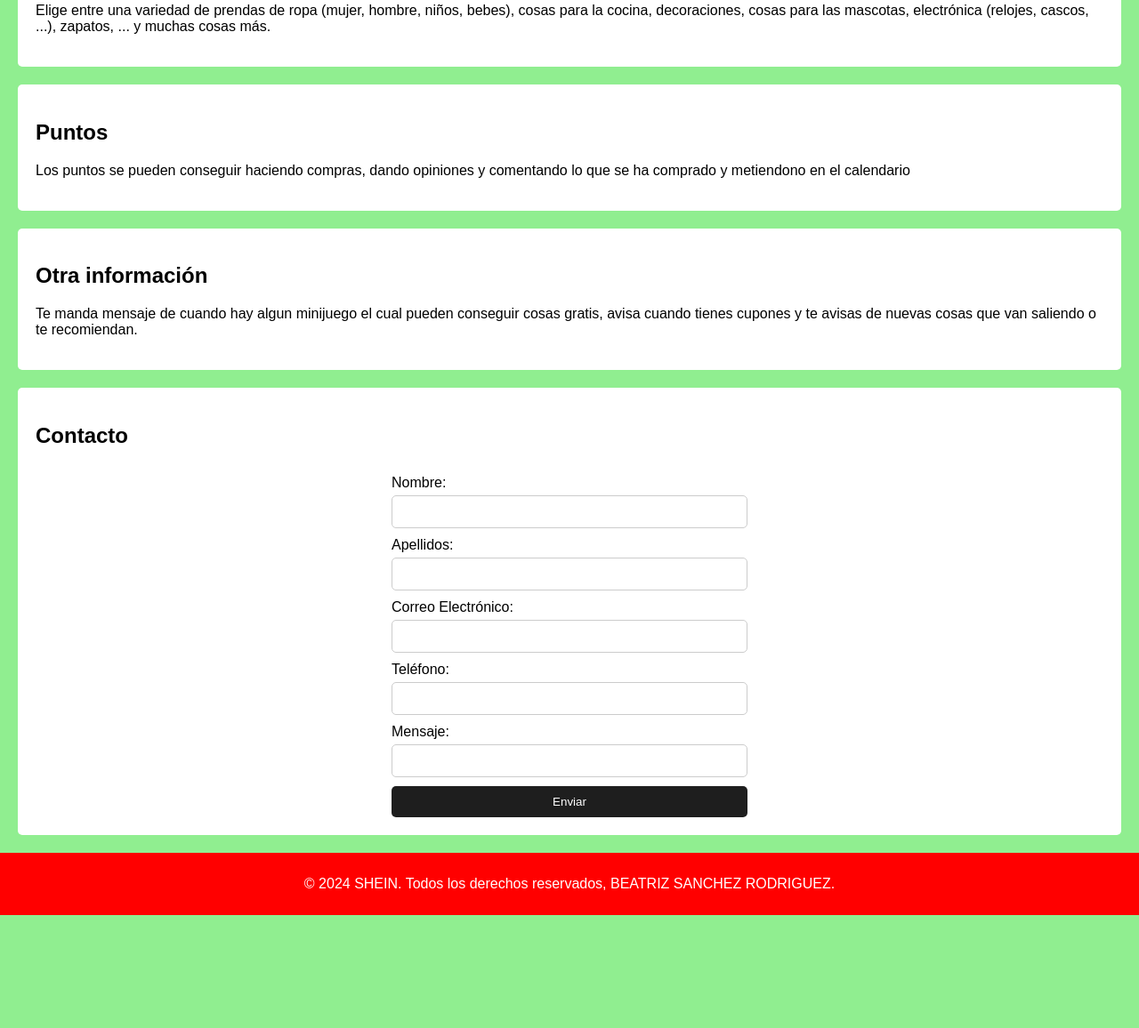
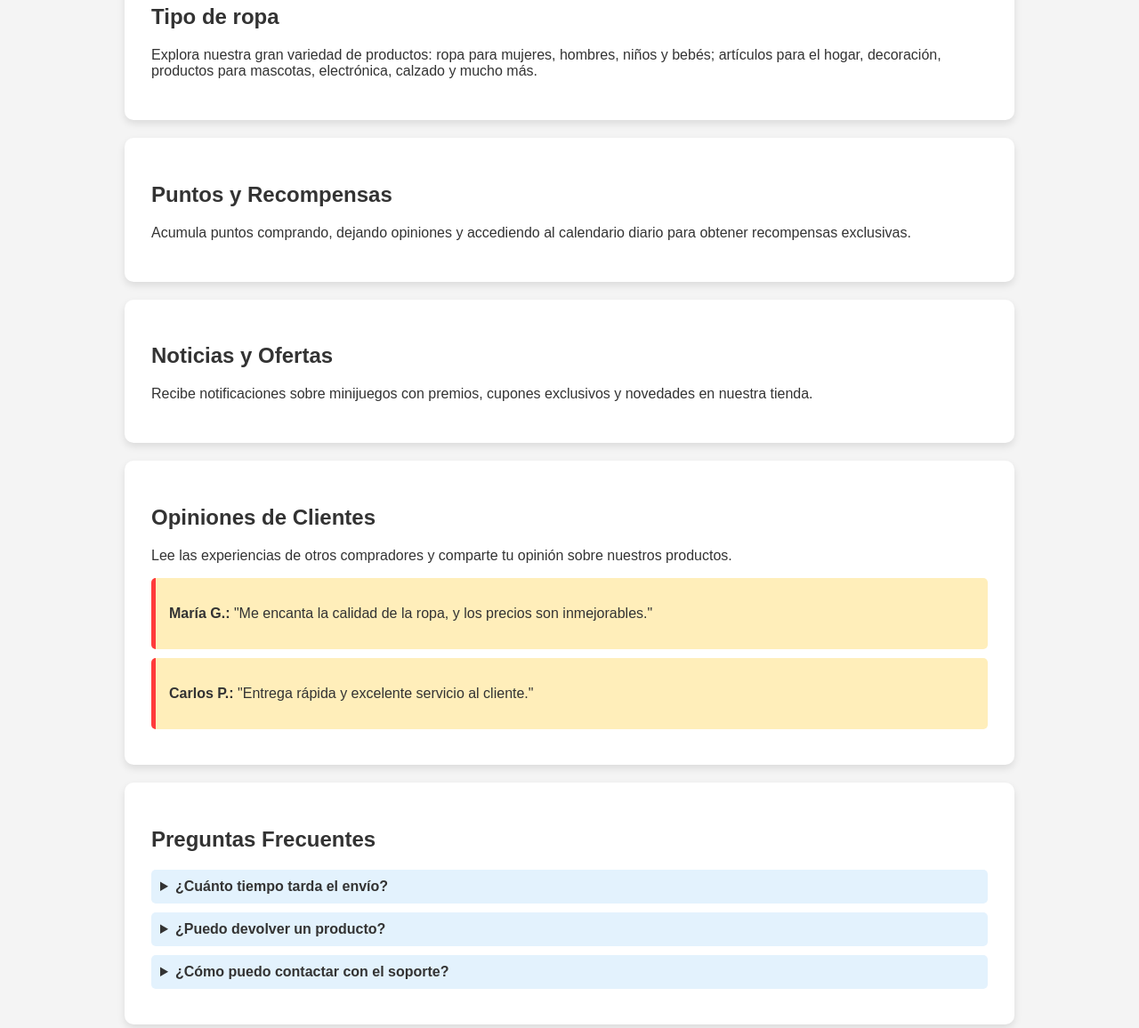
Before and after one commit to Trish3116/Trish3116.github.io, a plain HTML site: page index.html in a window 1280 px wide. Shown: the part 259-1415 px from the top of the page at 89% size. Before the commit the page ends 1288 px from the top, so only its background shows below. Drawn offline with Linux system fonts and the light colour scheme.

Commit message:
Add files via upload

```diff
--- a/index.html
+++ b/index.html
@@ -3,41 +3,65 @@
 <head>
     <meta charset="UTF-8">
     <meta name="viewport" content="width=device-width, initial-scale=1.0">
-    <title>SHEIN</title>
-    <link rel="stylesheet" href="pagina_web.css">
+    <title>SHEIN - Tienda Online</title>
+    <link rel="stylesheet" href="./pagina_web.css">
 </head>
 <body>
     <header>
-        <h1>Bienvenido a la página del SHEIN</h1>
+        <h1>Bienvenido a SHEIN</h1>
         <nav>
             <ul>
                 <li><a href="#ropa">Tipo de ropa</a></li>
                 <li><a href="#puntos">Puntos</a></li>
-                <li><a href="#noticias">Otra información</a></li>
+                <li><a href="#noticias">Noticias</a></li>
+                <li><a href="#opiniones">Opiniones</a></li>
+                <li><a href="#faq">Preguntas Frecuentes</a></li>
+                <li><a href="#contacto">Contacto</a></li>
             </ul>
         </nav>
     </header>
 
+    <main>
         <section id="ropa">
             <h2>Tipo de ropa</h2>
-        <p>Elige entre una variedad de prendas de ropa (mujer, hombre, niños, bebes), cosas
-            para la cocina, decoraciones, cosas para las mascotas, electrónica (relojes,
-            cascos, ...), zapatos, ... y muchas cosas más.
-        </p>
+            <p>Explora nuestra gran variedad de productos: ropa para mujeres, hombres, niños y bebés; artículos para el hogar, decoración, productos para mascotas, electrónica, calzado y mucho más.</p>
         </section>
 
         <section id="puntos">
-        <h2>Puntos</h2>
-        <p>Los puntos se pueden conseguir haciendo compras, dando opiniones y comentando lo que
-            se ha comprado y metiendono en el calendario
-        </p>
+            <h2>Puntos y Recompensas</h2>
+            <p>Acumula puntos comprando, dejando opiniones y accediendo al calendario diario para obtener recompensas exclusivas.</p>
         </section>
 
         <section id="noticias">
-        <h2>Otra información</h2>
-        <p>Te manda mensaje de cuando hay algun minijuego el cual pueden conseguir cosas gratis,
-            avisa cuando tienes cupones y te avisas de nuevas cosas que van saliendo o te recomiendan.
-        </p>
+            <h2>Noticias y Ofertas</h2>
+            <p>Recibe notificaciones sobre minijuegos con premios, cupones exclusivos y novedades en nuestra tienda.</p>
+        </section>
+
+        <section id="opiniones">
+            <h2>Opiniones de Clientes</h2>
+            <p>Lee las experiencias de otros compradores y comparte tu opinión sobre nuestros productos.</p>
+            <div class="opinion">
+                <p><strong>María G.:</strong> "Me encanta la calidad de la ropa, y los precios son inmejorables."</p>
+            </div>
+            <div class="opinion">
+                <p><strong>Carlos P.:</strong> "Entrega rápida y excelente servicio al cliente."</p>
+            </div>
+        </section>
+
+        <section id="faq">
+            <h2>Preguntas Frecuentes</h2>
+            <details>
+                <summary>¿Cuánto tiempo tarda el envío?</summary>
+                <p>Los envíos suelen tardar entre 5 y 10 días hábiles.</p>
+            </details>
+            <details>
+                <summary>¿Puedo devolver un producto?</summary>
+                <p>Sí, tienes hasta 30 días para realizar una devolución.</p>
+            </details>
+            <details>
+                <summary>¿Cómo puedo contactar con el soporte?</summary>
+                <p>Puedes escribirnos a través del formulario de contacto o al correo soporte@shein.com.</p>
+            </details>
         </section>
 
         <section id="contacto">
@@ -56,14 +80,15 @@
                 <input type="tel" id="telefono" name="telefono" required>
 
                 <label for="mensaje">Mensaje:</label>
-            <input type="men" id="mensaje" name="mensaje" required>
+                <textarea id="mensaje" name="mensaje" rows="4" required></textarea>
 
-            <input type="submit" value="Enviar">
+                <button type="submit">Enviar</button>
             </form>
         </section>
+    </main>
 
     <footer>
-        <p>&copy; 2024 SHEIN. Todos los derechos reservados, BEATRIZ SANCHEZ RODRIGUEZ.</p>
+        <p>&copy; 2024 SHEIN. Todos los derechos reservados.</p>
     </footer>
 </body>
 </html>
--- a/pagina_web.css
+++ b/pagina_web.css
@@ -1,20 +1,25 @@
+/* Estilos generales */
 body {
     font-family: Arial, sans-serif;
     margin: 0;
     padding: 0;
-    background-color: lightgreen;
+    background-color: #f4f4f4;
+    color: #333;
 }
 
+/* Encabezado y navegación */
 header {
-    background: red;
+    background: #ff3b3b;
     color: white;
     padding: 20px 0;
     text-align: center;
+    box-shadow: 0px 4px 8px rgba(0, 0, 0, 0.1);
 }
 
 nav ul {
     list-style: none;
     padding: 0;
+    text-align: center;
 }
 
 nav ul li {
@@ -25,55 +30,94 @@ nav ul li {
 nav ul li a {
     color: white;
     text-decoration: none;
+    font-weight: bold;
+    transition: color 0.3s;
+}
+
+nav ul li a:hover {
+    color: #ffd700;
+}
+
+/* Secciones generales */
+main {
+    max-width: 1000px;
+    margin: 20px auto;
+    padding: 20px;
 }
 
 section {
-    padding: 20px;
-    margin: 20px;
     background: white;
+    padding: 30px;
+    margin: 20px 0;
+    border-radius: 10px;
+    box-shadow: 0px 4px 8px rgba(0, 0, 0, 0.1);
+}
+
+/* Opiniones de clientes */
+.opinion {
+    background: #ffeeba;
+    padding: 15px;
+    border-left: 5px solid #ff3b3b;
+    margin: 10px 0;
     border-radius: 5px;
 }
 
+/* FAQ */
+details {
+    background: #e3f2fd;
+    padding: 10px;
+    margin: 10px 0;
+    border-radius: 5px;
+    cursor: pointer;
+}
+
+summary {
+    font-weight: bold;
+}
+
+/* Formulario de contacto */
+form {
+    display: flex;
+    flex-direction: column;
+    max-width: 500px;
+    margin: auto;
+}
+
+label {
+    margin: 10px 0 5px;
+    font-weight: bold;
+}
+
+input, textarea {
+    padding: 10px;
+    border: 1px solid #ccc;
+    border-radius: 5px;
+    font-size: 16px;
+}
+
+button {
+    margin-top: 15px;
+    padding: 12px;
+    background-color: #ff3b3b;
+    color: white;
+    border: none;
+    border-radius: 5px;
+    font-size: 16px;
+    cursor: pointer;
+    transition: background 0.3s;
+}
+
+button:hover {
+    background-color: #cc2b2b;
+}
+
+/* Pie de página */
 footer {
     text-align: center;
-    padding: 10px 0;
-    background: red;
+    padding: 15px 0;
+    background: #ff3b3b;
     color: white;
     position: relative;
     bottom: 0;
     width: 100%;
 }
-
-form {
-    display: flex;
-    flex-direction: column;
-    max-width: 400px;
-    margin: auto;
-}
-
-label {
-    margin: 10px 0 5px;
-}
-
-input[type="text"],
-input[type="email"],
-input[type="tel"],
-input[type= "men"] {
-    padding: 10px;
-    border: 1px solid #ccc;
-    border-radius: 5px;
-}
-
-input[type="submit"] {
-    margin-top: 10px;
-    padding: 10px;
-    background-color: #1e1e1e;
-    color: #ffffff;
-    border: none;
-    border-radius: 5px;
-    cursor: pointer;
-}
-
-input[type="submit"]:hover {
-    background-color: #333;
-}
```
Lines whose indentation alone changed are shown as unchanged.
